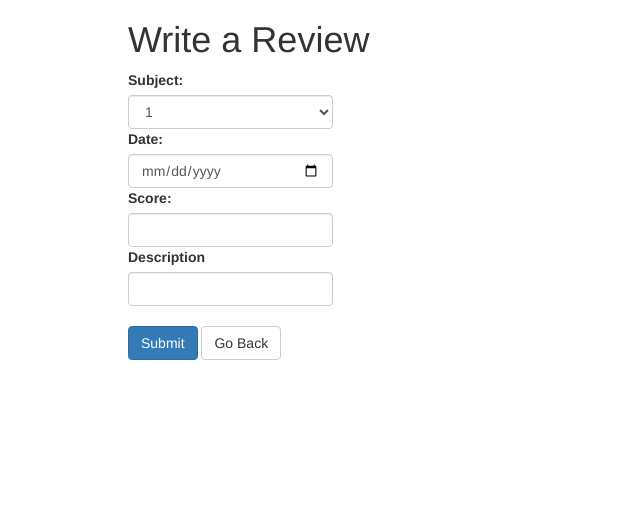
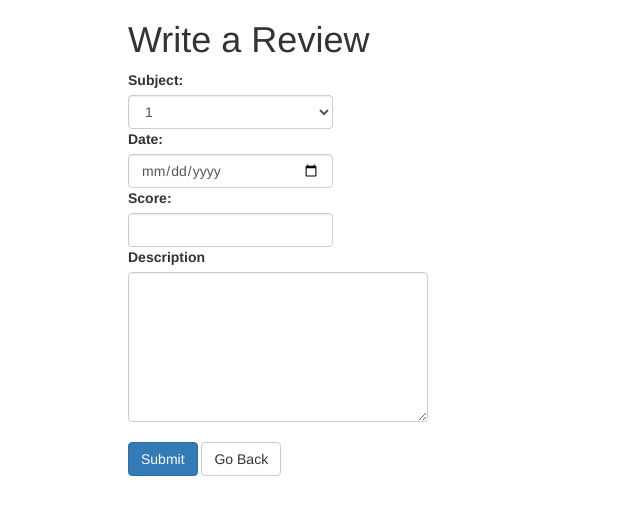
Before and after one commit to nancytao/cs4400-gttravel, a Flask app: page /to_write_reviews_single/1 in a window 1280 px wide. Shown: the top 515 px of the page, without its empty margins (0-640 px from the left). Run offline with Flask 2, Linux system fonts and the light colour scheme; some libraries are stand-ins or nearby versions.

Commit message:
gui stuff

```diff
--- a/templates/event.html
+++ b/templates/event.html
@@ -41,7 +41,6 @@
         {% endfor %}
         </tbody>
     </table>
-    name location date starttime
     <a class=" btn btn-primary" href="{{ url_for('to_write_reviews_single', subject=info['name'] + ', ' +
         info['location'] + ', ' + info['date'] + ', ' + info['starttime'] ) }}" role="button">Write Review</a>
     <a class=" btn btn-default" href="/to_event_search" role="button">Go Back</a>
--- a/templates/writereviews.html
+++ b/templates/writereviews.html
@@ -26,7 +26,7 @@
             <input name="score" type="number" class="form-control" id="score" min="0" max="5" required>
 
             <label for="description">Description</label>
-            <input name="description" type="text" class="form-control" id="description" maxlength="5000" required>
+            <textarea name="description" type="text" class="form-control" id="description" style="height: 150px; width: 300px" maxlength="5000" required> </textarea>
 
             <br>
 
```
Also changed, not shown: README.md.
